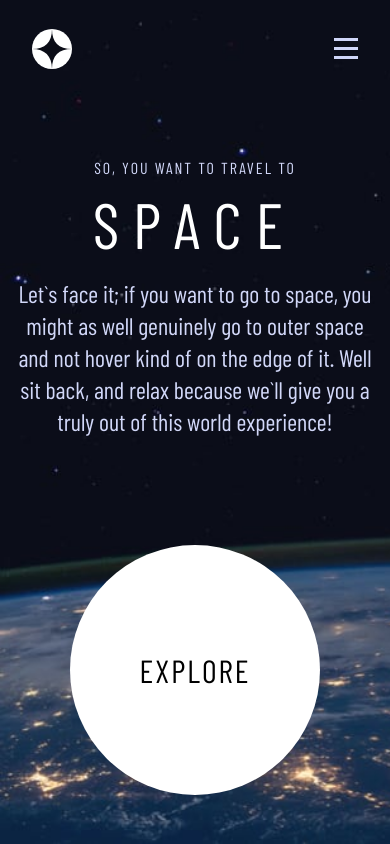
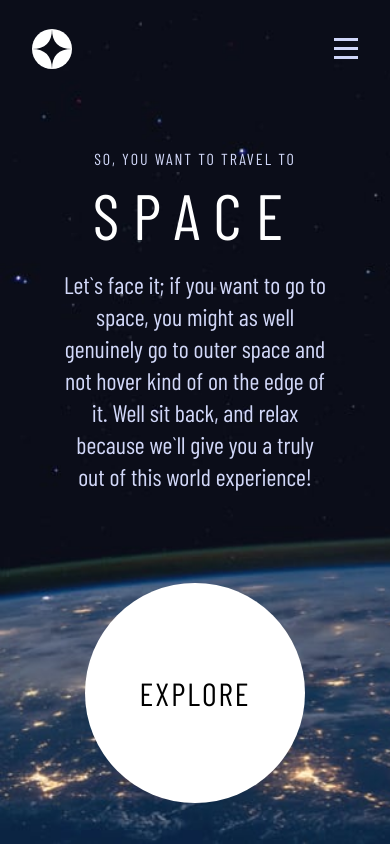
Before and after one commit to tanmaymspatel/space-tourism, a React (Create React App) app: page / in a window 390 px wide. Shown: the top 844 px of the page. Built offline with nearby package versions, Linux system fonts and the light colour scheme.

Commit message:
responsive changes

```diff
--- a/src/assets/scss/base/_global.scss
+++ b/src/assets/scss/base/_global.scss
@@ -118,9 +118,10 @@ button {
     margin: 0 auto;
 }
 
+
 @media (max-width: 768px) {
     .container {
-        padding: 0;
+        padding: 0 3rem;
         // max-width: 540px;
     }
 }
--- a/src/assets/scss/layout/_content.scss
+++ b/src/assets/scss/layout/_content.scss
@@ -134,11 +134,16 @@
     }
 
     .home-explore {
-        height: 250px;
-        width: 250px;
+        height: 220px;
+        width: 220px;
         background: white;
         border-radius: 50%;
         position: relative;
+
+        @include breakpoint-up(sm) {
+            height: 250px;
+            width: 250px;
+        }
     }
 
     .explore-text {
@@ -568,13 +573,17 @@
     }
 
     .tech-img {
-        height: 240px;
+        height: 150px;
         width: 100%;
         position: absolute;
         right: 0;
         background-repeat: no-repeat;
         background-size: contain;
         top: 15%;
+
+        @include breakpoint-up(x-sm) {
+            height: 240px;
+        }
 
         @include breakpoint-up(sm) {
             height: 400px;
--- a/src/pages/Technology.tsx
+++ b/src/pages/Technology.tsx
@@ -59,8 +59,6 @@ function Technology() {
                                 exit: "d-none",
                             }}
                         >
-                            {/* <img src={activeTechnology?.imageSm} alt={activeTechnology?.name} className="tech-image show-sm" />
-                            <img src={activeTechnology?.imageLg} alt={activeTechnology?.name} className="tech-image show-lg" /> */}
                             <div className={`tech-img-${techIndex + 1} tech-img`}></div>
                         </CSSTransition>
                     </TransitionGroup>
```
